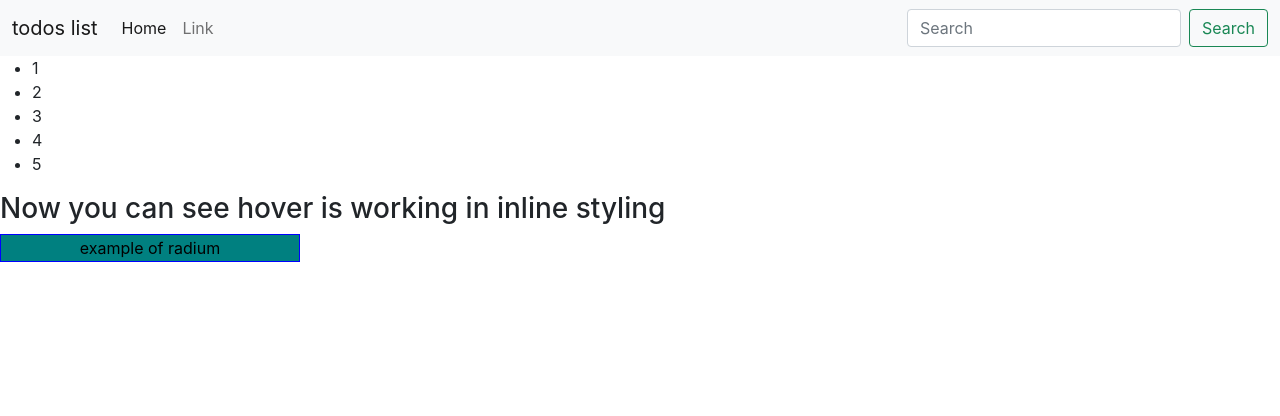
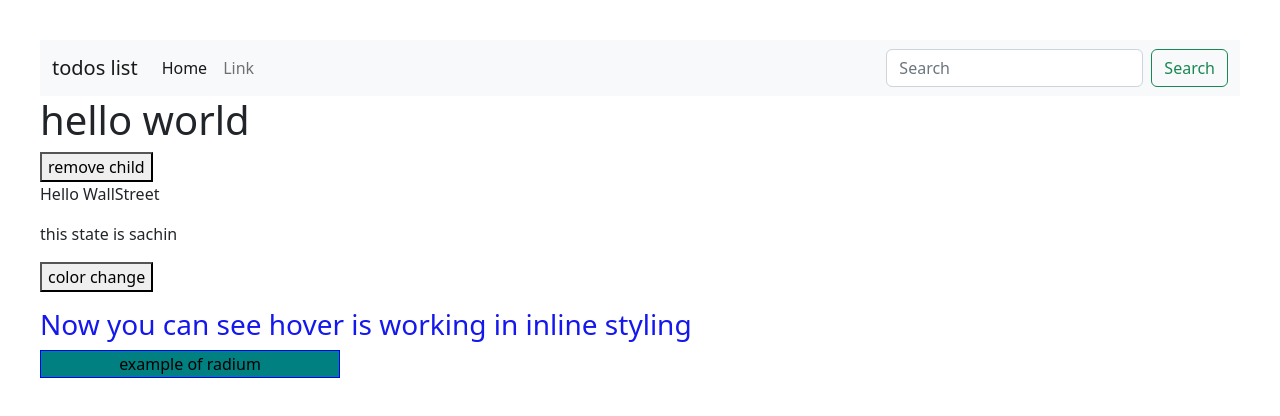
Before and after one commit to roshankyada/react-traning, a React (Create React App) app: page / in a window 1280 px wide. Shown: the top 416 px of the page. Built offline with nearby package versions, Linux system fonts and the light colour scheme.

Commit message:
Class Component Lifecycle Overview

```diff
--- a/package.json
+++ b/package.json
@@ -6,6 +6,7 @@
     "@testing-library/jest-dom": "^5.16.5",
     "@testing-library/react": "^13.4.0",
     "@testing-library/user-event": "^13.5.0",
+    "bootstrap": "^5.2.3",
     "radium": "^0.26.2",
     "react": "^18.2.0",
     "react-dom": "^18.2.0",
--- a/src/App.js
+++ b/src/App.js
@@ -3,8 +3,9 @@ import Header from "./component/Header";
 import Work from "./component/Work";
 import Footer from "./component/Footer";
 import Radium, { StyleRoot } from 'radium';
+import 'bootstrap/dist/css/bootstrap.min.css'
+
 function App() {
-
 
   return (
 
@@ -12,8 +13,9 @@ function App() {
       <div className="App" >
         <Header title="todos list" serchBar={true} />
 
-        <Footer />
+        <Footer name="sachin" />
         <Work />
+
       </div>
     </StyleRoot>
   );
--- /dev/null
+++ b/src/component/Child.js
@@ -0,0 +1,14 @@
+import React, { Component } from 'react'
+
+export default class child extends Component {
+    componentWillUnmount() {
+        alert("child component is removed");
+    }
+    render() {
+        return (
+            <div>
+                <h1>hello world</h1>
+            </div>
+        )
+    }
+}
--- a/src/component/Footer.js
+++ b/src/component/Footer.js
@@ -1,19 +1,81 @@
-import React from 'react'
+import React, { Component } from 'react'
+import Child from "./Child";
 
-export default function Footer() {
-    const num = [1, 2, 3, 4, 5];
+export default class Footer extends Component {
+    constructor(props) {
+        super(props)
 
-    const updatedNums = num.map((number, index) =>
-        <li key={index}>
-            {number}
-        </li>
-    );
+        this.state = {
+            data: "roshan kyada",
+            name: "tandulker",
+            show: true
+        }
+    }
 
+    static getDerivedStateFromProps(props, state) {
+        if (props.name !== state.name) {
+            return {
+                name: props.name
+            }
+        }
+        return null
+    }
 
-    return (
-        <div><ul>
-            {updatedNums}
-        </ul>
-        </div>
-    )
+    changeName = () => {
+        this.setState({ name: "roshan" })
+        console.log(this.state.name)
+    }
+
+    // shouldComponentUpdate() {
+    // return false;
+
+    getData() {
+        setTimeout(() => {
+            console.log('Our data is fetched');
+            this.setState({
+                data: 'Hello WallStreet',
+            })
+        }, [2000])
+
+    }
+
+    componentDidMount() {
+        console.log('componentDidMount is here')
+        this.getData();
+    }
+
+    componentWillMount() {
+        console.log('First this called');
+
+    }
+
+    // getSnapshotBeforeUpdate(prevProps, prevState) {
+    //     document.getElementById("div1").innerHTML =
+    //         "Before the update, the favorite was " + prevState.name;
+    // }
+
+    // componentDidUpdate() {
+    //     document.getElementById("div1").innerHTML =
+    //         "The updated favorite is " + this.state.favoritecolor;
+    //}
+
+    childRemove = () => {
+        this.setState({ show: false });
+    }
+    render() {
+        let myheader;
+        if (this.state.show) {
+            myheader = <Child />;
+        };
+        return (
+            <div>
+                {myheader}
+                <button onClick={this.childRemove}>remove child</button>
+                <p>{this.state.data}</p>
+                <p>this state is {this.state.name}</p>
+                <button onClick={this.changeName}>color change</button>
+                <p id="div1"></p>
+            </div>
+        )
+    }
 }
--- a/src/component/Work.js
+++ b/src/component/Work.js
@@ -1,68 +1,29 @@
-// import React, { useState } from 'react'
-// import './my-style.css';
-// import Radium from 'radium';
 
-// const Work = () => {
-
-//     const [count, setCount] = useState(0);
-//     const styles = {
-//         ':hover': {
-//             background: 'green',
-//             font: 'inherit',
-//             border: '1px solid black',
-//             padding: '8 px',
-//             borderRadius: '7px',
-//             boxShadow: '0 4px 5px #ccc',
-//         }
-//     };
-
-//     const x = 40;
-//     let color = [];
-//     if (x <= 50) {
-//         color.push('red');
-//     } else if (x >= 51) {
-//         color.push('green');
-//     }
-
-
-
-//     return (
-//         <div>
-
-//             <p>my name roshan, and my age {count}</p>
-//             <button onClick={() => setCount(count + 1)} style={styles} >
-//                 Click me
-//             </button>
-//             <h1 className={color} >{x}</h1>
-//         </div>
-//     )
-// }
-
-// export default Radium(Work);
-
-import Radium from 'radium';
 import React from 'react';
+import './my-style.css';
 
 function Work() {
 
 
 
     const style = {
-        '@media (min-width: 500px)': {
-            width: '300px',
-            backgroundColor: 'teal',
-            border: '1px solid blue',
-            ':hover': {
-                backgroundColor: 'red'
-            }
-        },
+
+        width: '300px',
+        backgroundColor: 'teal',
+        border: '1px solid blue',
+
+
+
     };
+
+
     return (
         <div>
-            <h3>Now you can see hover is working in inline styling</h3>
-            <button className="Work" style={style}>example of radium</button>
+            <h3 className="red"  >Now you can see hover is working in inline styling</h3>
+            <button className="work" style={style} >example of radium</button>
+
         </div>
     );
 }
 
-export default Radium(Work);
+export default Work;
--- a/src/component/my-style.css
+++ b/src/component/my-style.css
@@ -3,7 +3,7 @@ body {
   /* color: hsl(0, 66%, 45%); */
   padding: 40px;
   font-family: Sans-Serif;
-  text-align: center;
+
 }
 
 .bigblue {
@@ -13,12 +13,12 @@ body {
   text-align: center;
 }
 
-.App {
+/* .App {
   text-align: center;
-}
+} */
 
 .red {
-  color: red;
+  color: rgb(20, 24, 236);
 }
 
 .green {
@@ -28,3 +28,7 @@ body {
 .bold {
   font-weight: bold;
 }
+
+h3:hover {
+  color: rgb(8, 187, 187);
+}
```
Also changed, not shown: 1 other file (tests, documents, lock files or other folders).
